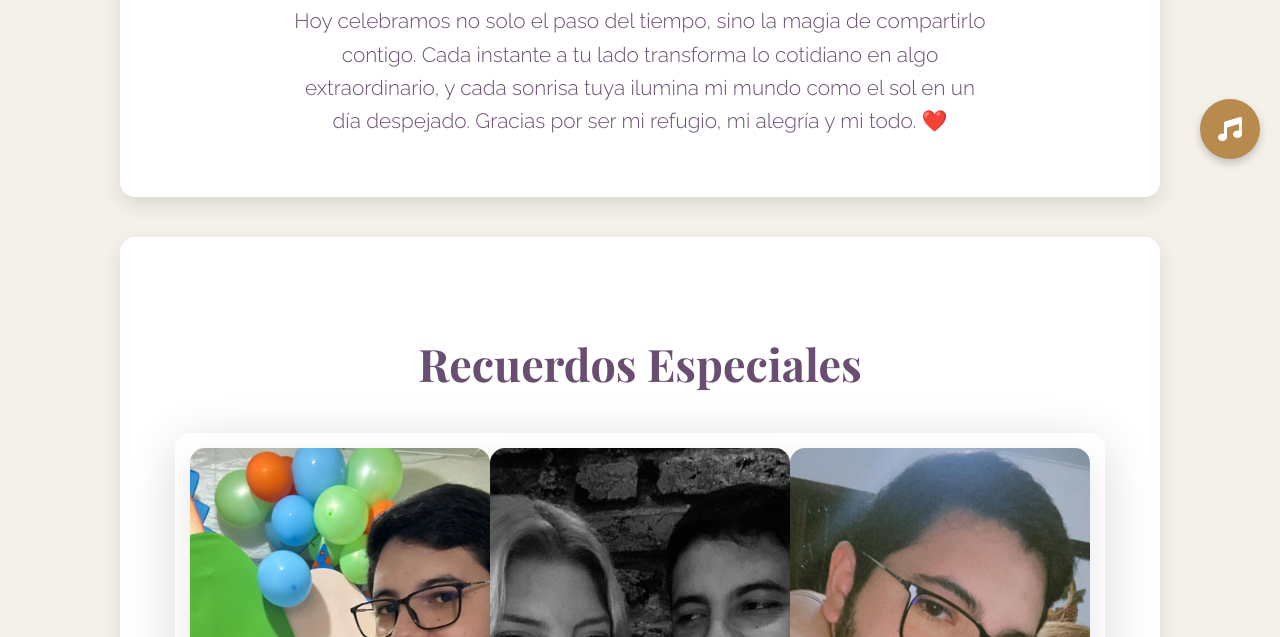
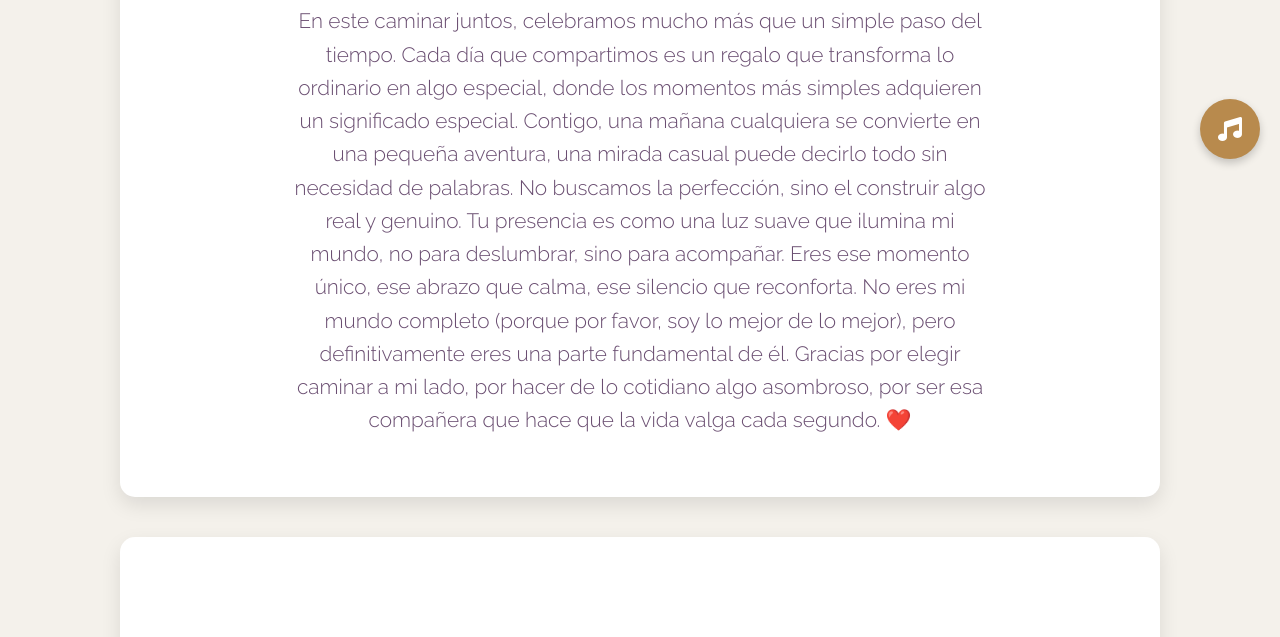
Before and after one commit to HydrosPro/aniversario, a plain HTML site: page index.html in a window 1280 px wide. Shown: the part 621-1258 px from the top of the page. Drawn offline with nearby package versions, Linux system fonts and the light colour scheme.

Commit message:
Update index.html

```diff
--- a/index.html
+++ b/index.html
@@ -192,9 +192,11 @@
     <section class="section">
         <h2>Un Día Especial</h2>
         <p>
-            Hoy celebramos no solo el paso del tiempo, sino la magia de compartirlo contigo.
-            Cada instante a tu lado transforma lo cotidiano en algo extraordinario, y cada sonrisa tuya ilumina mi mundo como el sol en un día despejado.
-            Gracias por ser mi refugio, mi alegría y mi todo. ❤️
+            En este caminar juntos, celebramos mucho más que un simple paso del tiempo. Cada día que compartimos es un regalo que transforma lo ordinario en algo especial, donde los momentos más simples adquieren un significado especial.
+Contigo, una mañana cualquiera se convierte en una pequeña aventura, una mirada casual puede decirlo todo sin necesidad de palabras. No buscamos la perfección, sino el construir algo real y genuino.
+Tu presencia es como una luz suave que ilumina mi mundo, no para deslumbrar, sino para acompañar. Eres ese momento único, ese abrazo que calma, ese silencio que reconforta. No eres mi mundo completo (porque por favor, soy lo mejor de lo mejor), pero definitivamente eres una parte fundamental de él.
+Gracias por elegir caminar a mi lado, por hacer de lo cotidiano algo asombroso, por ser esa compañera que hace que la vida valga cada segundo.
+ ❤️
         </p>
     </section>
 
```
